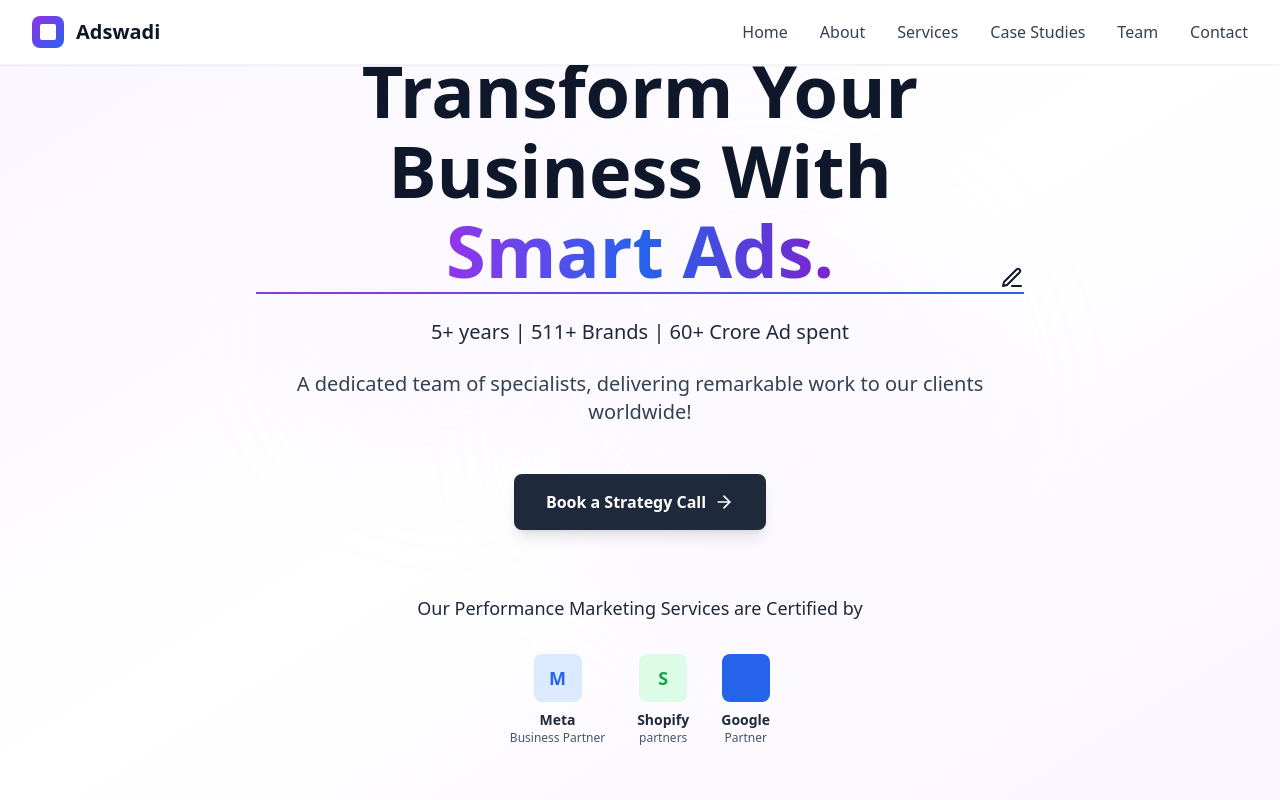
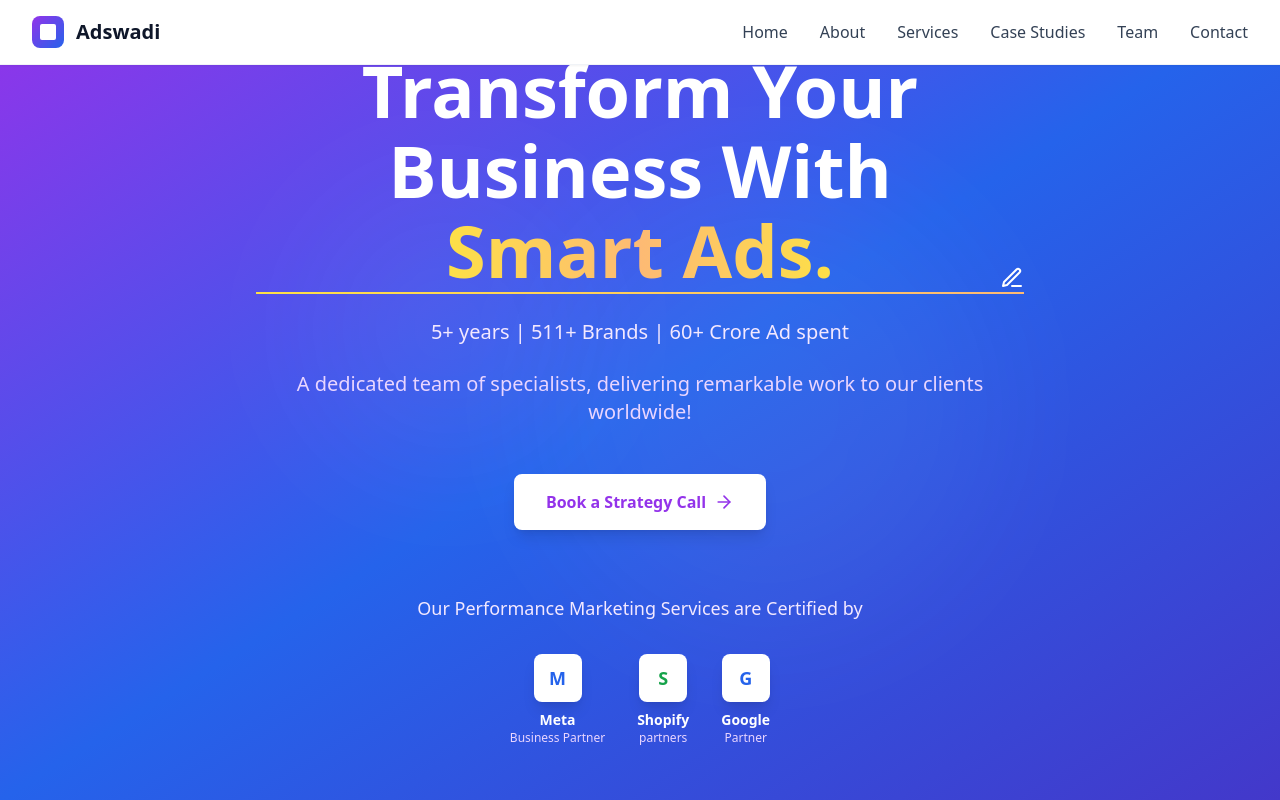
Before and after one commit to adimizexpert/AdswadiWebsite, a React (Vite) app: page / in a window 1280 px wide. Shown: the top 800 px of the page. Built offline with nearby package versions, Linux system fonts and the light colour scheme.

Commit message:
Add beautiful gradient background with purple-blue-indigo colors and update text colors for better contrast

```diff
--- a/src/components/Hero.tsx
+++ b/src/components/Hero.tsx
@@ -63,34 +63,34 @@ const Hero: React.FC = () => {
   const whatsappLink = `https://wa.me/918678830021?text=Hi%20Adswadi%20team!%20I'm%20interested%20in%20your%20digital%20marketing%20services.%20Can%20you%20help%20me%20grow%20my%20business?`;
 
   return (
-    <section className="relative min-h-screen flex items-center justify-center overflow-hidden bg-gradient-to-br from-purple-50 via-white to-purple-50">
+    <section className="relative min-h-screen flex items-center justify-center overflow-hidden bg-gradient-to-br from-purple-600 via-blue-600 to-indigo-700">
       {/* Animated Background */}
       <canvas
         ref={canvasRef}
-        className="absolute inset-0 opacity-20"
+        className="absolute inset-0 opacity-10"
       />
 
-      {/* Gradient Background */}
-      <div className="absolute inset-0 bg-gradient-to-br from-purple-50 via-white to-purple-50"></div>
+      {/* Gradient Overlay */}
+      <div className="absolute inset-0 bg-gradient-to-br from-purple-600/80 via-blue-600/80 to-indigo-700/80"></div>
 
       {/* Animated Background Elements */}
       <div className="absolute inset-0">
         <motion.div
           animate={{
             scale: [1, 1.2, 1],
-            opacity: [0.2, 0.4, 0.2]
+            opacity: [0.3, 0.6, 0.3]
           }}
           transition={{
             duration: 4,
             repeat: Infinity,
             ease: "easeInOut"
           }}
-          className="absolute top-1/4 left-1/4 w-64 h-64 bg-purple-200/30 rounded-full blur-3xl"
+          className="absolute top-1/4 left-1/4 w-64 h-64 bg-white/10 rounded-full blur-3xl"
         />
         <motion.div
           animate={{
             scale: [1.2, 1, 1.2],
-            opacity: [0.3, 0.5, 0.3]
+            opacity: [0.4, 0.7, 0.4]
           }}
           transition={{
             duration: 5,
@@ -98,7 +98,7 @@ const Hero: React.FC = () => {
             ease: "easeInOut",
             delay: 1
           }}
-          className="absolute bottom-1/4 right-1/4 w-96 h-96 bg-purple-200/30 rounded-full blur-3xl"
+          className="absolute bottom-1/4 right-1/4 w-96 h-96 bg-white/10 rounded-full blur-3xl"
         />
       </div>
 
@@ -109,7 +109,7 @@ const Hero: React.FC = () => {
             initial={{ opacity: 0, y: 30 }}
             animate={{ opacity: 1, y: 0 }}
             transition={{ duration: 0.8, delay: 0.2 }}
-            className="text-5xl sm:text-6xl lg:text-7xl font-bold text-slate-900 mb-8 leading-tight"
+            className="text-5xl sm:text-6xl lg:text-7xl font-bold text-white mb-8 leading-tight"
           >
             <div className="mb-2">
               Transform Your
@@ -118,14 +118,14 @@ const Hero: React.FC = () => {
               Business With
             </div>
             <div className="relative">
-              <span className="bg-gradient-to-r from-purple-600 via-blue-600 to-purple-700 bg-clip-text text-transparent">
+              <span className="bg-gradient-to-r from-yellow-300 via-orange-300 to-yellow-300 bg-clip-text text-transparent">
                 Smart Ads.
               </span>
               <motion.div
                 initial={{ width: 0 }}
                 animate={{ width: "100%" }}
                 transition={{ duration: 1.5, delay: 1.0 }}
-                className="absolute -bottom-2 left-0 h-0.5 bg-gradient-to-r from-purple-600 to-blue-600"
+                className="absolute -bottom-2 left-0 h-0.5 bg-gradient-to-r from-yellow-300 to-orange-300"
               />
               <motion.div
                 initial={{ opacity: 0, x: -20 }}
@@ -133,7 +133,7 @@ const Hero: React.FC = () => {
                 transition={{ duration: 0.5, delay: 2.5 }}
                 className="absolute -bottom-1 right-0"
               >
-                <Edit3 className="w-6 h-6 text-slate-900" />
+                <Edit3 className="w-6 h-6 text-white" />
               </motion.div>
             </div>
           </motion.h1>
@@ -143,7 +143,7 @@ const Hero: React.FC = () => {
             initial={{ opacity: 0, y: 20 }}
             animate={{ opacity: 1, y: 0 }}
             transition={{ duration: 0.6, delay: 0.4 }}
-            className="text-lg sm:text-xl text-slate-800 mb-6 font-medium"
+            className="text-lg sm:text-xl text-purple-100 mb-6 font-medium"
           >
             5+ years | 511+ Brands | 60+ Crore Ad spent
           </motion.div>
@@ -153,7 +153,7 @@ const Hero: React.FC = () => {
             initial={{ opacity: 0, y: 20 }}
             animate={{ opacity: 1, y: 0 }}
             transition={{ duration: 0.6, delay: 0.6 }}
-            className="text-lg sm:text-xl text-slate-700 mb-12 max-w-3xl mx-auto leading-relaxed"
+            className="text-lg sm:text-xl text-purple-200 mb-12 max-w-3xl mx-auto leading-relaxed"
           >
             A dedicated team of specialists, delivering remarkable work to our clients worldwide!
           </motion.div>
@@ -171,7 +171,7 @@ const Hero: React.FC = () => {
               rel="noopener noreferrer"
               whileHover={{ scale: 1.05 }}
               whileTap={{ scale: 0.95 }}
-              className="bg-slate-800 text-white px-8 py-4 rounded-lg font-semibold shadow-lg hover:shadow-xl transition-all duration-300 flex items-center justify-center gap-2"
+              className="bg-white text-purple-600 px-8 py-4 rounded-lg font-semibold shadow-lg hover:shadow-xl transition-all duration-300 flex items-center justify-center gap-2"
             >
               Book a Strategy Call
               <ArrowRight size={20} />
@@ -185,7 +185,7 @@ const Hero: React.FC = () => {
             transition={{ duration: 0.6, delay: 1.0 }}
             className="text-center"
           >
-            <p className="text-slate-800 mb-8 font-medium text-lg">
+            <p className="text-purple-100 mb-8 font-medium text-lg">
               Our Performance Marketing Services are Certified by
             </p>
             <div className="flex flex-wrap justify-center items-center gap-8">
@@ -194,21 +194,21 @@ const Hero: React.FC = () => {
                   name: 'Meta Business Partner',
                   logo: 'M',
                   color: 'text-blue-600',
-                  bgColor: 'bg-blue-100',
+                  bgColor: 'bg-white',
                   subText: 'Business Partner'
                 },
                 {
                   name: 'Shopify Partners',
                   logo: 'S',
                   color: 'text-green-600',
-                  bgColor: 'bg-green-100',
+                  bgColor: 'bg-white',
                   subText: 'partners'
                 },
                 {
                   name: 'Google Partner',
                   logo: 'G',
                   color: 'text-blue-600',
-                  bgColor: 'bg-blue-600',
+                  bgColor: 'bg-white',
                   subText: 'Partner'
                 }
               ].map((partner, index) => (
@@ -220,16 +220,16 @@ const Hero: React.FC = () => {
                   whileHover={{ scale: 1.05 }}
                   className="flex flex-col items-center gap-2"
                 >
-                  <div className={`w-12 h-12 rounded-lg ${partner.bgColor} flex items-center justify-center`}>
+                  <div className={`w-12 h-12 rounded-lg ${partner.bgColor} flex items-center justify-center shadow-lg`}>
                     <span className={`font-bold text-lg ${partner.color}`}>
                       {partner.logo}
                     </span>
                   </div>
                   <div className="text-center">
-                    <div className="font-semibold text-slate-800 text-sm">
+                    <div className="font-semibold text-white text-sm">
                       {partner.name.split(' ')[0]}
                     </div>
-                    <div className="text-xs text-slate-600">
+                    <div className="text-xs text-purple-200">
                       {partner.subText}
                     </div>
                   </div>
```
